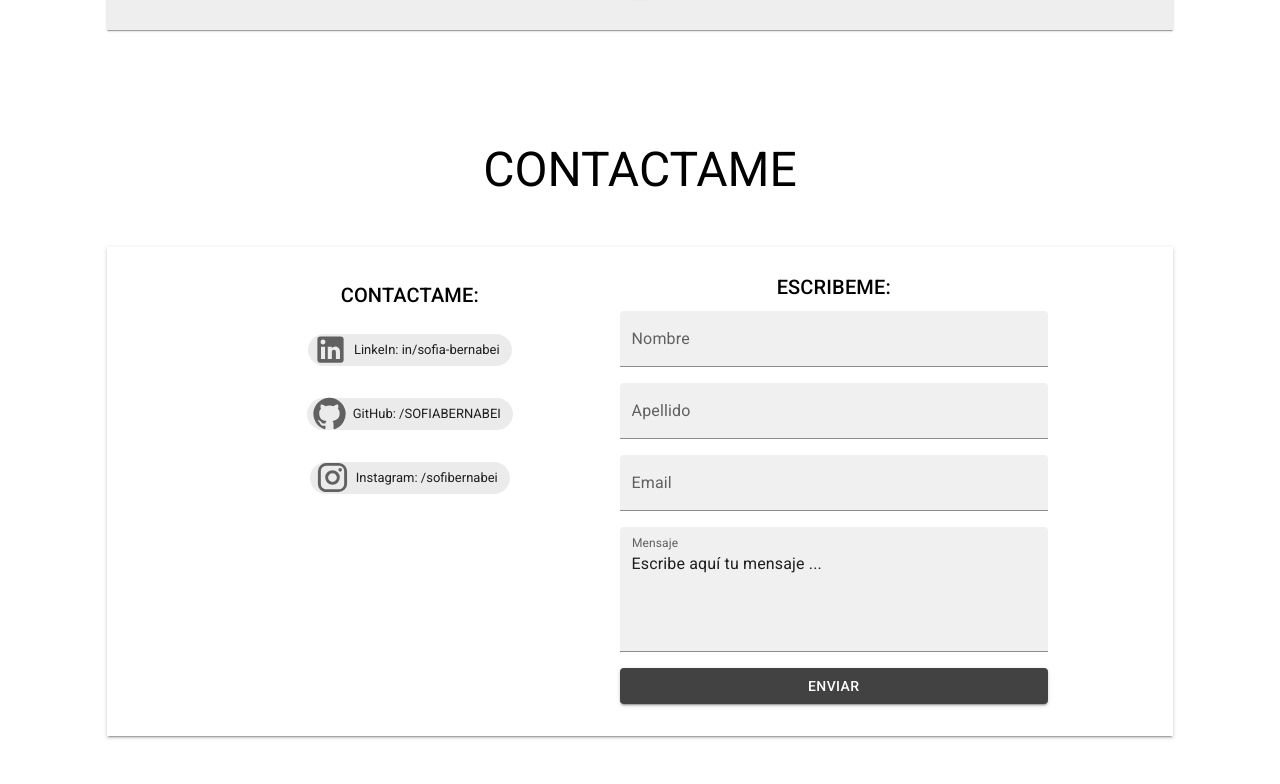
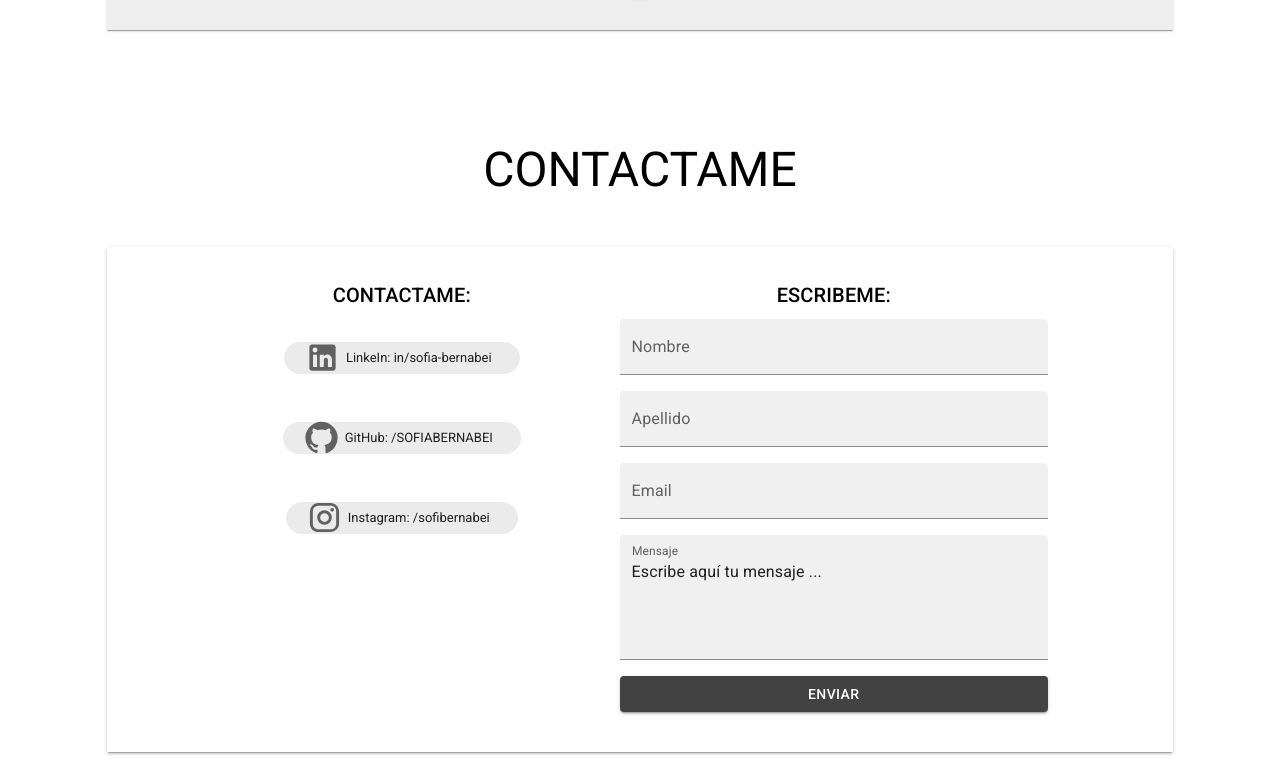
Before and after one commit to SOFIABERNABEICEJAS/Porfolio-SB, a React (Create React App) app: page / in a window 1280 px wide. Shown: the part 1928-2712 px from the top of the page. Built offline with nearby package versions, Linux system fonts and the light colour scheme.

Commit message:
formulario

```diff
--- a/src/componentes/Contacto.js
+++ b/src/componentes/Contacto.js
@@ -65,15 +65,16 @@ const Contacto = () => {
 					</Typography>
 					<Link
 						href="https://www.linkedin.com/in/sofia-bernabei/"
-						underline="none"
+						underline="hover"
 						sx={{
 							display: "flex",
 							justifyContent: "center",
+							m: 3,
 						}}
 					>
 						<Chip
 							sx={{
-								m: 2,
+								p: 2,
 							}}
 							icon={<LinkedInIcon fontSize="large" />}
 							label="LinkeIn: in/sofia-bernabei"
@@ -82,15 +83,16 @@ const Contacto = () => {
 					<Link
 						href="https://github.com/SOFIABERNABEICEJAS"
 						target="_blank"
-						underline="none"
+						underline="hover"
 						sx={{
 							display: "flex",
 							justifyContent: "center",
+							m: 3,
 						}}
 					>
 						<Chip
 							sx={{
-								m: 2,
+								p: 2,
 							}}
 							icon={<GitHubIcon fontSize="large" />}
 							label="GitHub: /SOFIABERNABEI"
@@ -98,15 +100,16 @@ const Contacto = () => {
 					</Link>
 					<Link
 						href="https://www.instagram.com/sofibernabei/"
-						underline="none"
+						underline="hover"
 						sx={{
 							display: "flex",
 							justifyContent: "center",
+							m: 3,
 						}}
 					>
 						<Chip
 							sx={{
-								m: 2,
+								p: 2,
 							}}
 							icon={<InstagramIcon fontSize="large" />}
 							label="Instagram: /sofibernabei"
@@ -122,7 +125,7 @@ const Contacto = () => {
 					sx={{
 						display: "flex",
 						flexDirection: "column",
-						m: 1,
+						m: 2,
 					}}
 					noValidate
 					autoComplete="off"
```
